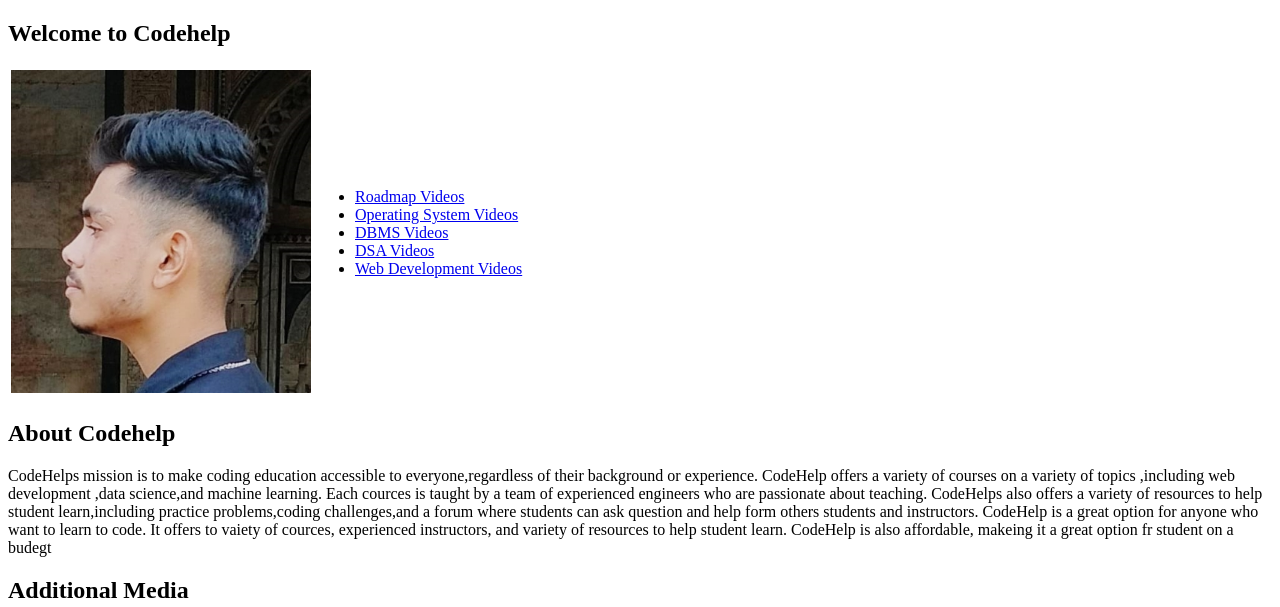
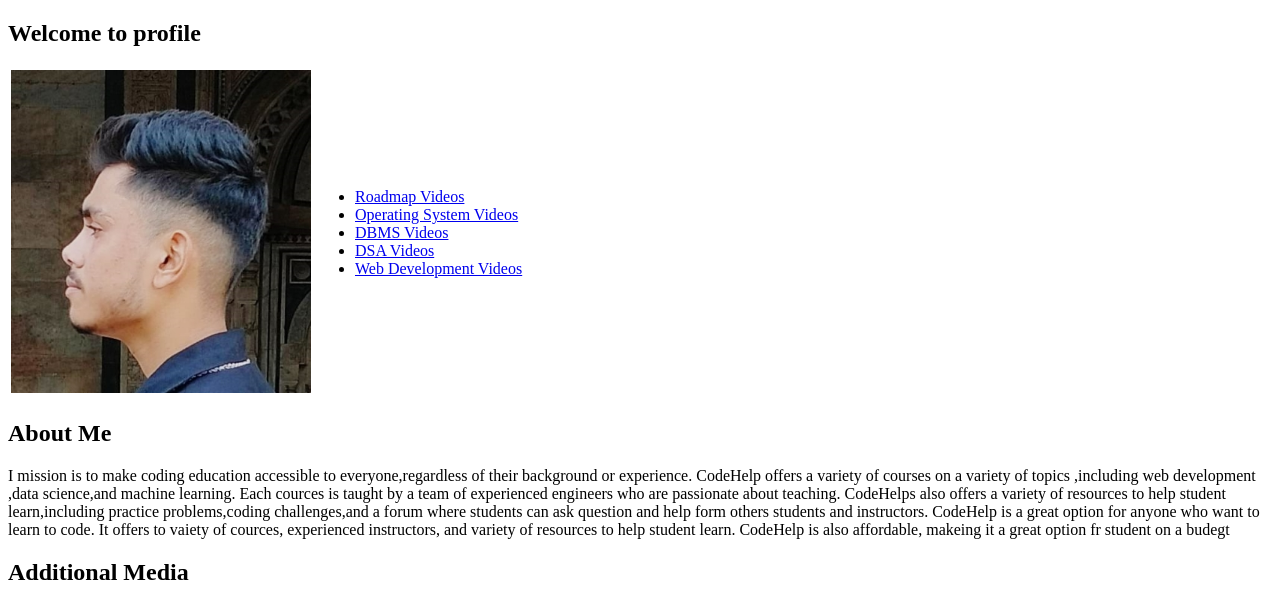
Before and after one commit to Anas-Saifi7/projet-one.html, a plain HTML site: page projet-one .html/media project.html in a window 1280 px wide. Shown: the top 607 px of the page. Drawn offline with Linux system fonts and the light colour scheme.

Commit message:
Update media project.html

```diff
--- a/projet-one .html/media project.html
+++ b/projet-one .html/media project.html
@@ -6,7 +6,7 @@
     <title>Document</title>
 </head>
 <body>
-          <h2> Welcome to Codehelp  </h2>
+          <h2> Welcome to profile  </h2>
 
            <table>
 
@@ -32,11 +32,10 @@
          </tr>
 
   </table>
-
                        <section>
-                        <h2>About Codehelp</h2>
+                        <h2>About Me</h2>
                         <p>
-                         CodeHelps mission is to make coding education accessible to everyone,regardless of their background or experience.
+                         I mission is to make coding education accessible to everyone,regardless of their background or experience.
                          CodeHelp offers a variety of courses on a variety of topics ,including web development ,data science,and machine learning.
                          Each cources is taught by a team of experienced engineers who are passionate about teaching.
                          CodeHelps also offers a variety of resources to help student learn,including practice problems,coding challenges,and a forum where students can ask question and help form others students and instructors.
@@ -45,9 +44,6 @@
                          CodeHelp is also affordable, makeing it a great option fr student on a budegt
                        </p>
                        </section>
-
-
-
                       <section>
                         <h2>Additional Media</h2>
             <table>
@@ -57,9 +53,6 @@
                       </tr>
             </table>
                       </section>
-
-
-
                <section id="RoadmapSection">
                       <h2> Roadmap Videos </h2>
                       <table>
@@ -76,9 +69,6 @@
                         </tr>
                       </table>
                 </section>
-
-
-
                 <section id="OperatingsystemSection">
                   <h2>  Opertaing System Videos </h2>
                   <table>
@@ -113,9 +103,6 @@
                 </tr>
               </table>
         </section>
-
-
-
         <section id="DSASection">
           <h2> DSA Videos </h2>
           <table>
@@ -132,11 +119,6 @@
             </tr>
           </table>
     </section>
-
-
-
-
-
     <section id="WebDevelopmentSection">
       <h2>  Web Development Videos </h2>
       <table>
@@ -153,44 +135,6 @@
         </tr>
       </table>
 </section>
-
-
-
-
-
-
-
-
-
-
-
-
-
-
-
-
-
-
-
-
-
-
-
-
-
-
-
-
-
-
-
        <iframe src="../Resume Project.html" frameborder="0" height="400" width="600"></iframe>
-
-
-
-
-
-
-
 </body>
 </html>
```
